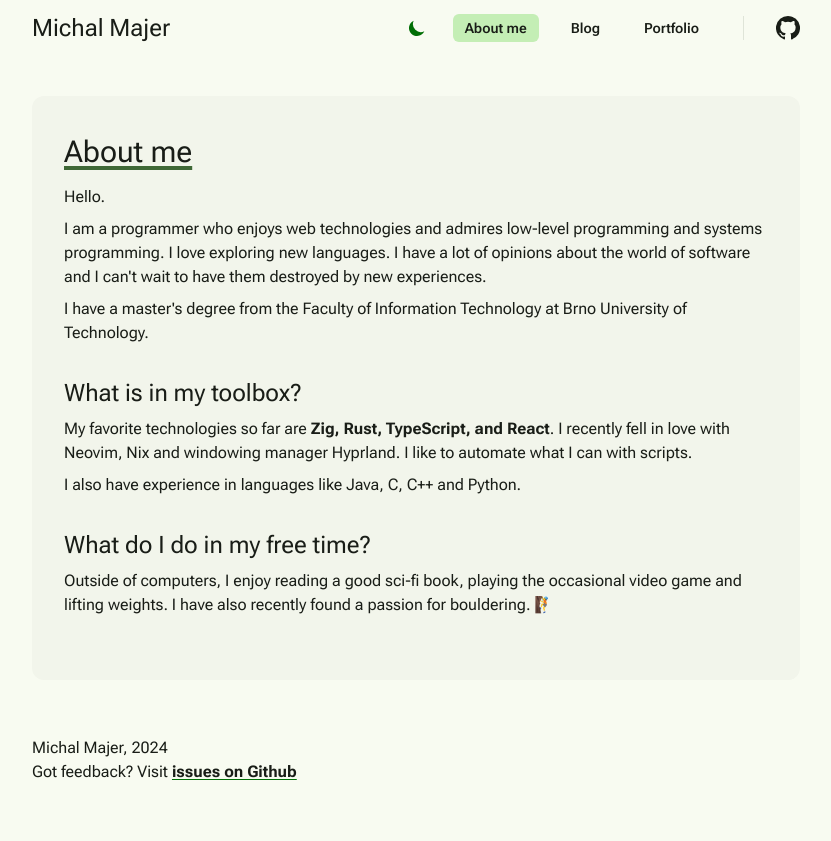
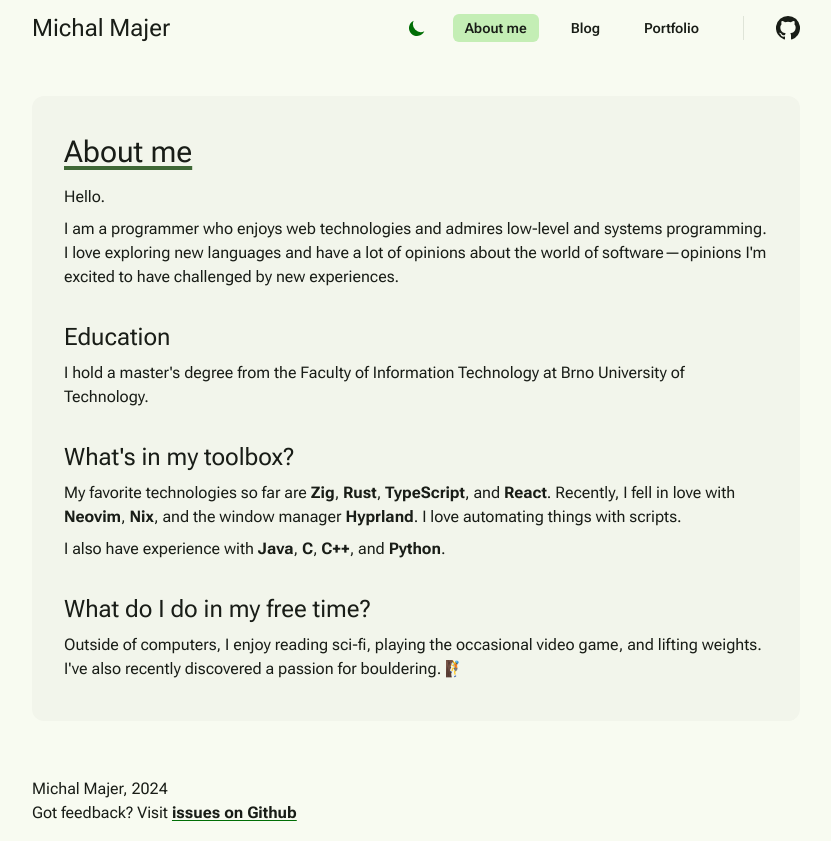
Before and after one commit to Sekky61/personal_website, a Next.js app in the folder web/: page /about in a window 1280 px wide. Shown: the whole page, without its empty margins (224-1055 px from the left). Before the commit the page ends 800 px from the top, so only its background shows below. Built offline with nearby package versions, Linux system fonts and the light colour scheme.

Commit message:
about me page

```diff
--- a/web/app/about/page.tsx
+++ b/web/app/about/page.tsx
@@ -1,3 +1,5 @@
+import { loadContent } from "@common/mdxLoader";
+import { mdxComponents } from "@common/utils/blockRendering";
 import type { NextPage } from "next";
 
 export const metadata = {
@@ -6,35 +8,13 @@ export const metadata = {
 
 export const dynamic = "force-static";
 
-const About: NextPage = () => {
+const About: NextPage = async () => {
+  const Content = await loadContent("about_me");
+  console.log(Content);
   return (
     <>
       <h1 className="heading-primary">About me</h1>
-      <p>Hello.</p>
-      <p>
-        I am a programmer who enjoys web technologies and admires low-level
-        programming and systems programming. I love exploring new languages. I
-        have a lot of opinions about the world of software and I can&apos;t wait
-        to have them destroyed by new experiences.
-      </p>
-      <p>
-        I have a master's degree from the Faculty of Information Technology at
-        Brno University of Technology.
-      </p>
-      <h2>What is in my toolbox?</h2>
-      <p>
-        My favorite technologies so far are{" "}
-        <b>Zig, Rust, TypeScript, and React</b>. I recently fell in love with
-        Neovim, Nix and windowing manager Hyprland. I like to automate what I
-        can with scripts.
-      </p>
-      <p>I also have experience in languages like Java, C, C++ and Python.</p>
-      <h2>What do I do in my free time?</h2>
-      <p>
-        Outside of computers, I enjoy reading a good sci-fi book, playing the
-        occasional video game and lifting weights. I have also recently found a
-        passion for bouldering. 🧗
-      </p>
+      <Content components={mdxComponents} />
     </>
   );
 };
--- a/web/common/mdxLoader.ts
+++ b/web/common/mdxLoader.ts
@@ -84,6 +84,7 @@ const defaultFrontmatter: ArticleFrontmatter = {
   tags: [],
   sources: [],
   headings: [],
+  component: null,
 };
 
 export async function articleBySlug(
@@ -132,3 +133,12 @@ export async function articlesFrontmatters(): Promise<ArticleFrontmatter[]> {
     }),
   );
 }
+
+/**
+ * Load content from the content directory
+ * @param relativePath - the path to the content file, relative to the content directory
+ */
+export async function loadContent(relativePath: string) {
+  const content = await import(`../content/${relativePath}.mdx`);
+  return content.default;
+}
--- /dev/null
+++ b/web/content/about_me.mdx
@@ -0,0 +1,18 @@
+
+Hello.
+
+I am a programmer who enjoys web technologies and admires low-level and systems programming. I love exploring new languages and have a lot of opinions about the world of software—opinions I'm excited to have challenged by new experiences.
+
+## Education
+
+I hold a master's degree from the Faculty of Information Technology at Brno University of Technology.
+
+## What's in my toolbox?
+
+My favorite technologies so far are **Zig**, **Rust**, **TypeScript**, and **React**. Recently, I fell in love with **Neovim**, **Nix**, and the window manager **Hyprland**. I love automating things with scripts.
+
+I also have experience with **Java**, **C**, **C++**, and **Python**.
+
+## What do I do in my free time?
+
+Outside of computers, I enjoy reading sci-fi, playing the occasional video game, and lifting weights. I've also recently discovered a passion for bouldering. 🧗
```
